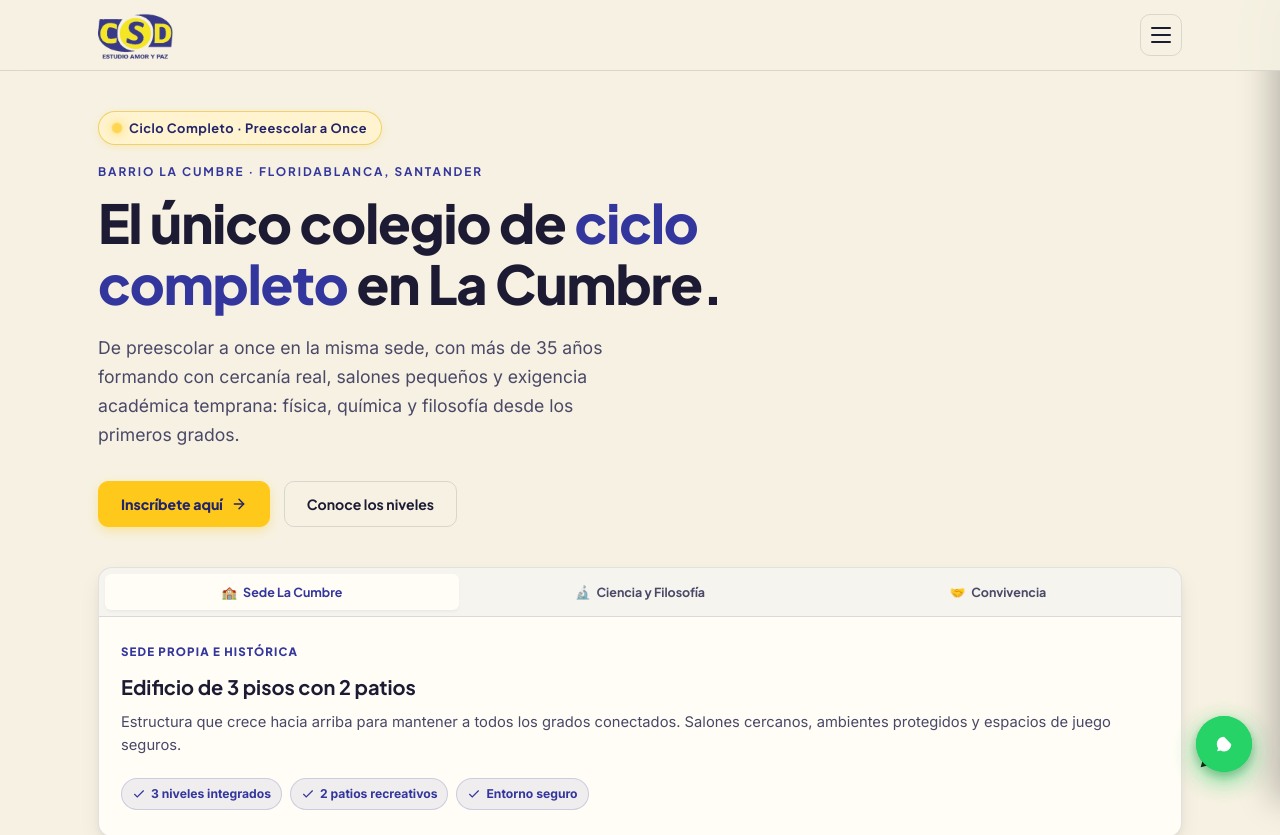
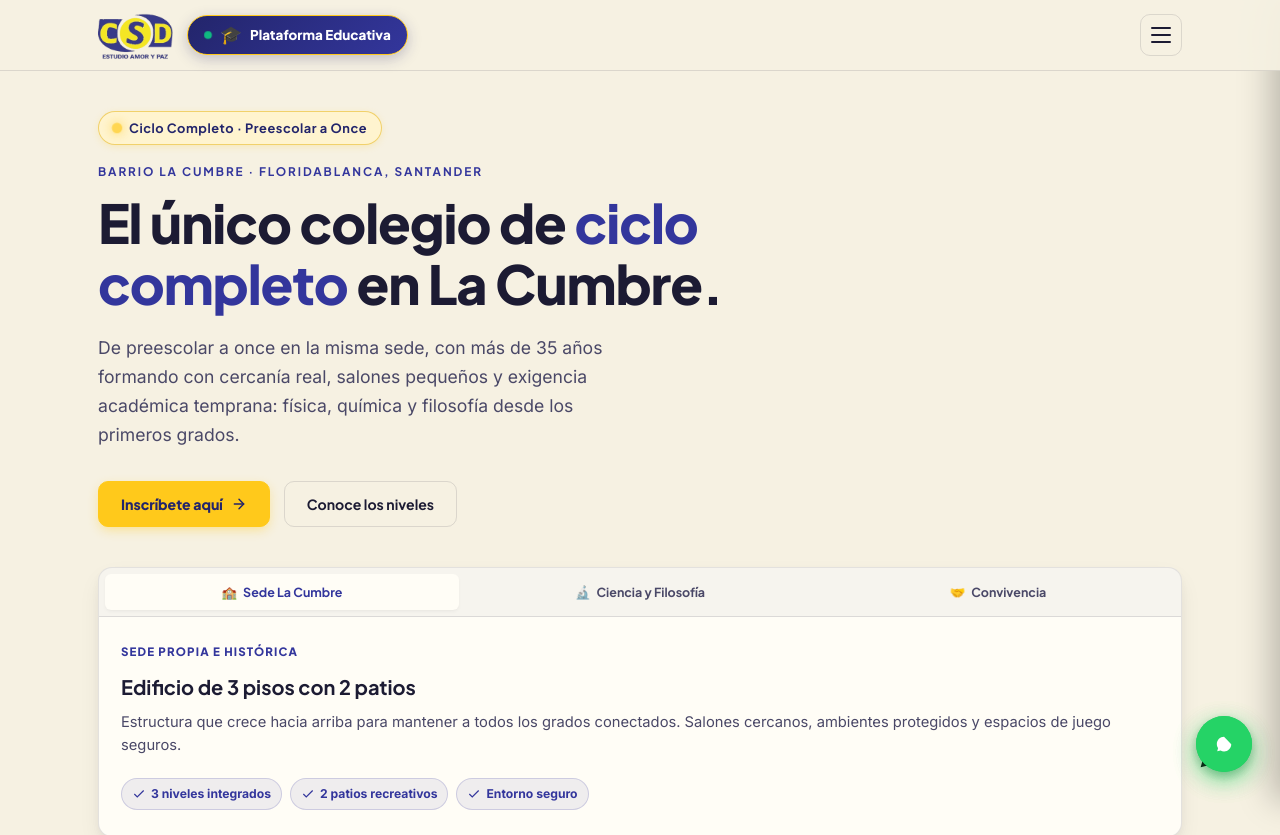
Before and after one commit to csd-digitalweb/sitio-web-csd, an Eleventy site: page src/index.njk in a window 1280 px wide. Shown: the top 835 px of the page. Built offline with nearby package versions, Linux system fonts and the light colour scheme; Eleventy itself is replaced by a stand-in of ours; files that its build step writes are made by us from their sources.

Commit message:
Diseñar boton interactivo de la Plataforma Educativa Educolombia al lado del logotipo en la barra superior

```diff
--- a/src/_includes/base.njk
+++ b/src/_includes/base.njk
@@ -14,9 +14,16 @@
 <body class="{{ bodyClass }}">
 <header class="site">
   <div class="nav">
-    <a class="brand" href="/" aria-label="Colegio CSD - Inicio">
-      <img src="/assets/logo.png" alt="Colegio CSD — Estudio, Amor y Paz" />
-    </a>
+    <div class="brand-header-group">
+      <a class="brand" href="/" aria-label="Colegio CSD - Inicio">
+        <img src="/assets/logo.png" alt="Colegio CSD — Estudio, Amor y Paz" />
+      </a>
+      <a class="btn-plataforma-interactive" href="https://educolombia.org/colegio/semillero/2010/homePage" target="_blank" rel="noopener" aria-label="Ir a la Plataforma Educativa Educolombia">
+        <span class="plat-pulse" aria-hidden="true"></span>
+        <span class="plat-icon">🎓</span>
+        <span class="plat-text">Plataforma Educativa</span>
+      </a>
+    </div>
     <nav class="links" aria-label="Navegación principal">
       {%- for item in nav %}
       <a href="{{ item.href }}"{% if page.url == item.href %} class="active"{% endif %}>{{ item.label }}</a>
--- a/src/styles.css
+++ b/src/styles.css
@@ -235,11 +235,17 @@ header.site {
   margin: 0 auto;
 }
 
+.brand-header-group {
+  display: flex;
+  align-items: center;
+  gap: 14px;
+  margin-right: auto;
+  flex-shrink: 0;
+}
+
 .brand {
   display: flex;
   align-items: center;
-  gap: 12px;
-  margin-right: auto;
   text-decoration: none;
   flex-shrink: 0;
 }
@@ -255,6 +261,72 @@ header.site {
 }
 .brand:hover img {
   transform: scale(1.03);
+}
+
+.btn-plataforma-interactive {
+  display: inline-flex;
+  align-items: center;
+  gap: 8px;
+  padding: 8px 16px;
+  background: linear-gradient(135deg, var(--blue-900), var(--blue-700));
+  color: #FFFFFF;
+  font-family: var(--font-title);
+  font-weight: 800;
+  font-size: 0.84rem;
+  border-radius: var(--radius-pill);
+  text-decoration: none;
+  border: 1.5px solid var(--yellow-500);
+  box-shadow: 0 4px 14px rgba(35, 37, 107, 0.25);
+  position: relative;
+  transition: transform 0.22s cubic-bezier(0.2, 0.8, 0.2, 1), box-shadow 0.22s ease, background 0.22s ease;
+  user-select: none;
+  white-space: nowrap;
+}
+
+.btn-plataforma-interactive:hover {
+  transform: translateY(-2px) scale(1.02);
+  box-shadow: 0 8px 22px rgba(255, 201, 27, 0.4);
+  background: linear-gradient(135deg, var(--blue-700), #1d206f);
+  color: #FFFFFF;
+}
+
+.btn-plataforma-interactive:active {
+  transform: translateY(1px) scale(0.98);
+}
+
+.plat-icon {
+  font-size: 1.1rem;
+  line-height: 1;
+  transition: transform 0.2s ease;
+}
+
+.btn-plataforma-interactive:hover .plat-icon {
+  transform: rotate(-10deg) scale(1.15);
+}
+
+.plat-pulse {
+  width: 8px;
+  height: 8px;
+  border-radius: 50%;
+  background: #10B981;
+  box-shadow: 0 0 0 0 rgba(16, 185, 129, 0.7);
+  animation: pulseGlow 1.8s infinite;
+  flex-shrink: 0;
+}
+
+@keyframes pulseGlow {
+  0% {
+    transform: scale(0.95);
+    box-shadow: 0 0 0 0 rgba(16, 185, 129, 0.7);
+  }
+  70% {
+    transform: scale(1);
+    box-shadow: 0 0 0 6px rgba(16, 185, 129, 0);
+  }
+  100% {
+    transform: scale(0.95);
+    box-shadow: 0 0 0 0 rgba(16, 185, 129, 0);
+  }
 }
 
 nav.links { display: flex; gap: 24px; }
@@ -2769,4 +2841,11 @@ footer a:hover { color: var(--yellow-500); }
   .whatsapp-float { bottom: 20px; right: 20px; width: 50px; height: 50px; }
   .whatsapp-icon { width: 26px; height: 26px; }
   .whatsapp-tooltip { display: none; }
-}
+  .brand-header-group { gap: 8px; }
+  .btn-plataforma-interactive { padding: 6px 10px; font-size: 0.76rem; }
+}
+
+@media (max-width: 440px) {
+  .btn-plataforma-interactive .plat-text { display: none; }
+  .btn-plataforma-interactive::after { content: 'Plataforma'; }
+}
```
